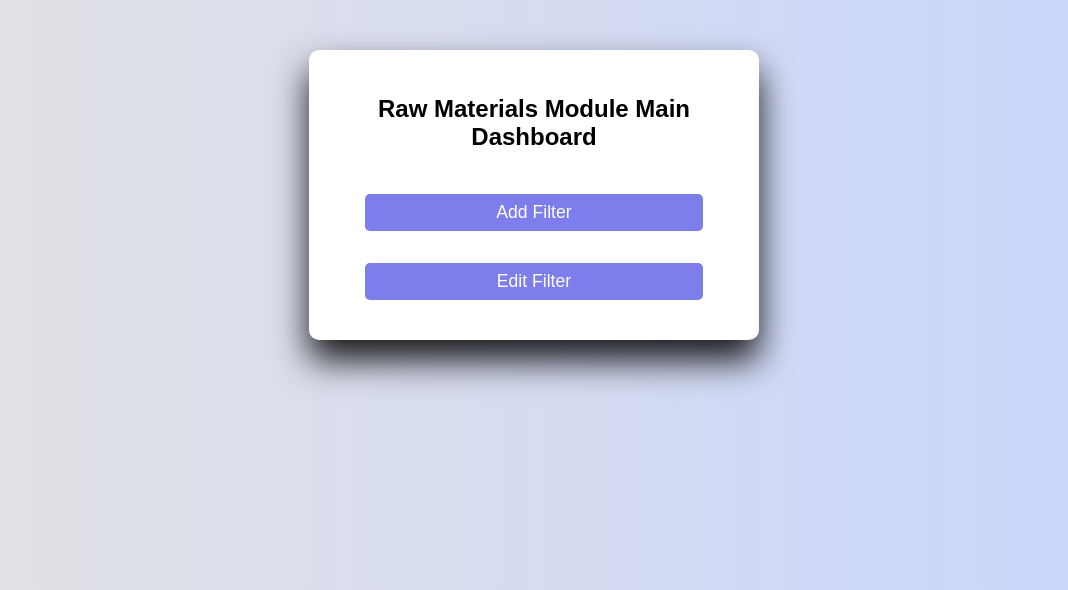
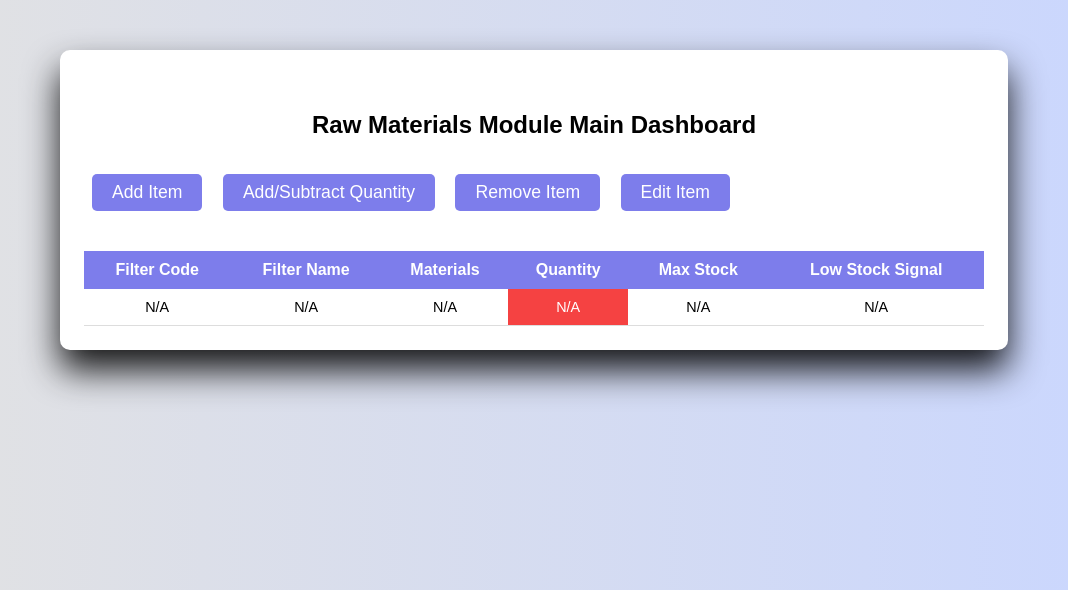
Before and after one commit to jins-jinx/EnterfilUIX_Website-CurrentRepo, a PHP site: page /homepage.php in a window 1280 px wide. Shown: the top 590 px of the page, without its empty margins (106-1174 px from the left). Run offline with PHP 8.4, Linux system fonts and the light colour scheme; tables that the repository leaves empty or names only in its code hold one stand-in row (values such as "Sample post"); data that the repository does not hold is empty.

Commit message:
Added change quantity and remove item function
Implemented changes on homepage.php focusing on dashboard.css

```diff
--- /dev/null
+++ b/dashboard.css
@@ -0,0 +1,107 @@
+/* dashboard.css */
+
+/* General Styles */
+body {
+    background-color: #c9d6ff;
+    background: linear-gradient(to right, #e2e2e2, #c9d6ff);
+    font-family:"poppins",sans-serif;
+}
+
+.container {
+    background: #fff;
+    width: 900px;
+    padding: 1.5rem;
+    margin: 50px auto;
+    border-radius: 10px;
+    box-shadow: 0 20px 35px rgba(0, 0, 1, 0.9);
+}
+
+/* Dashboard Title */
+.form-title {
+    font-size: 1.5rem;
+    font-weight: bold;
+    text-align: center;
+    padding: 1.3rem;
+    margin-bottom: 0.4rem;
+}
+
+/* Buttons */
+form {
+    display: inline-block;
+    margin: 0.5rem;
+}
+
+.btn {
+    font-size: 1.1rem;
+    padding: 8px 20px;
+    border-radius: 5px;
+    outline: none;
+    border: none;
+    background: rgb(125, 125, 235);
+    color: white;
+    cursor: pointer;
+    transition: 0.3s ease;
+}
+
+.btn:hover {
+    background: #07001f;
+}
+
+/* Table Styles */
+table {
+    width: 100%;
+    border-collapse: collapse;
+    margin-top: 2rem;
+    text-align: center;
+}
+
+thead {
+    background-color: rgb(125, 125, 235);
+    color: white;
+}
+
+thead th {
+    text-align: center;
+    padding: 10px;
+    font-size: 1rem;
+}
+
+tbody td {
+    padding: 10px;
+    border-bottom: 1px solid #ddd;
+    font-size: 0.9rem;
+}
+
+/* Color Coding for Quantity */
+.quantity-low {
+    background-color: #f54242; /* Red for low stock */
+    color: white;
+    text-align: center;
+}
+
+.quantity-medium {
+    background-color: #ffe135; /* Yellow for medium stock */
+    text-align: center;
+}
+
+.quantity-high {
+    background-color: #80ff80; /* Green for sufficient stock */
+    text-align: center;
+}
+
+/* Responsive Design */
+@media (max-width: 768px) {
+    .container {
+        width: 100%;
+        padding: 1rem;
+    }
+
+    table {
+        font-size: 0.85rem;
+    }
+
+    .btn {
+        font-size: 1rem;
+        padding: 5px 15px;
+    }
+}
--- a/homepage.php
+++ b/homepage.php
@@ -11,21 +11,69 @@ include("connect.php");
     <meta charset="UTF-8">
     <meta name="viewport" content="width=device-width, initial-scale=1.0">
     <link rel="stylesheet" href="https://cdnjs.cloudflare.com/ajax/libs/font-awesome/6.5.1/css/all.min.css">
-    <link rel="stylesheet" href="style.css">
+    <link rel="stylesheet" href="dashboard.css">
     <title>Homepage</title>
 </head>
 <body>
     <div class="container" id=dashboard>
         <h1 class="form-title">Raw Materials Module Main Dashboard</h1>
         <form method ="post" action="addInterface.php">
-            <input type="submit" class="btn" value="Add Filter" name="addItemButton">
+            <input type="submit" class="btn" value="Add Item" name="addItemButton">
+        </form>
+        <form method ="post" action="changeQuantity.php">
+            <input type="submit" class="btn" value="Add/Subtract Quantity" name="editQuantityButton">
+        </form>
+        <form method="post" action="removeItem.php">
+            <input type="submit" class="btn" value="Remove Item" name="removeFilterButton">
         </form>
         <form method ="post" action="searchFilterInterface.php">
-            <input type="submit" class="btn" value="Edit Filter" name="editFitlterButton">
+            <input type="submit" class="btn" value="Edit Item" name="editFitlterButton">
         </form>
 
+         <!-- Display Filters Table -->
+        <table>
+            <thead>
+                <tr>
+                    <th>Filter Code</th>
+                    <th>Filter Name</th>
+                    <th>Materials</th>
+                    <th>Quantity</th>
+                    <th>Max Stock</th>
+                    <th>Low Stock Signal</th>
+                </tr>
+            </thead>
+            <tbody>
+                <?php
+                // Fetch data from filters table
+                $sql = "SELECT * FROM filters"; // Updated table name
+                $result = $conn->query($sql);
 
+                if ($result && $result->num_rows > 0) {
+                    // Output data of each row
+                    while ($row = $result->fetch_assoc()) {
+                        // Determine the stock status
+                        $quantityClass = 'quantity-high'; // Default to high
+                        if ($row['Quantity'] <= $row['LowStockSignal']) {
+                            $quantityClass = 'quantity-low';
+                        } elseif ($row['Quantity'] < $row['MaxStock'] / 2) {
+                            $quantityClass = 'quantity-medium';
+                        }
 
+                        echo "<tr>";
+                        echo "<td>" . htmlspecialchars($row['FilterCode'] ?? 'N/A') . "</td>";
+                        echo "<td>" . htmlspecialchars($row['FilterName'] ?? 'N/A') . "</td>";
+                        echo "<td>" . htmlspecialchars($row['Materials'] ?? 'N/A') . "</td>";
+                        echo "<td class='$quantityClass'>" . htmlspecialchars($row['Quantity'] ?? 'N/A') . "</td>";
+                        echo "<td>" . htmlspecialchars($row['MaxStock'] ?? 'N/A') . "</td>";
+                        echo "<td>" . htmlspecialchars($row['LowStockSignal'] ?? 'N/A') . "</td>";
+                        echo "</tr>";
+                    }
+                } else {
+                    echo "<tr><td colspan='7'>No filters found</td></tr>";
+                }
+                ?>
+            </tbody>
+        </table>
     </div>
 </body>
 </html>
```
Also changed, not shown: changeQuantity.php (added, +115 -0 lines), removeItem.php (added, +48 -0 lines).
